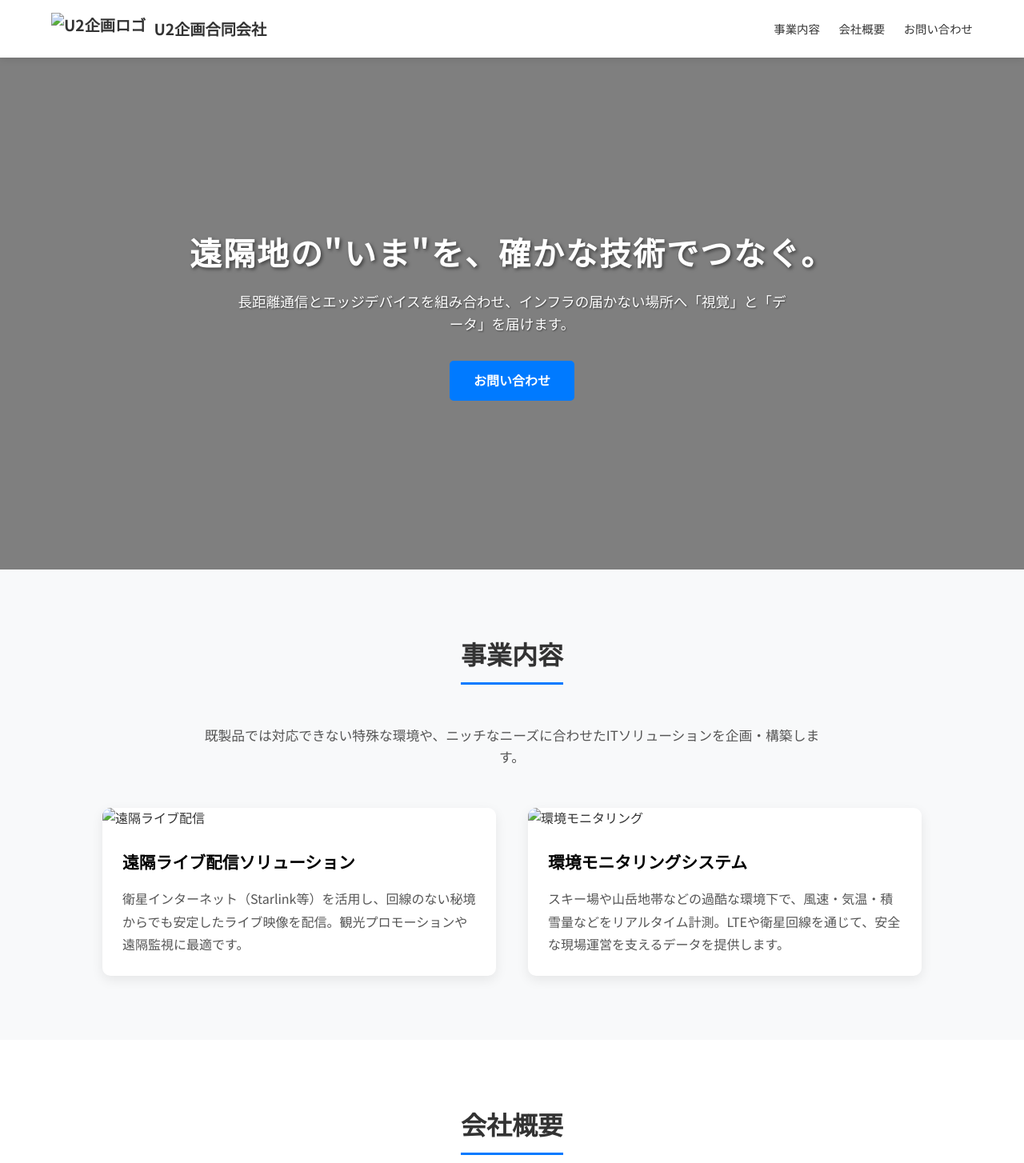
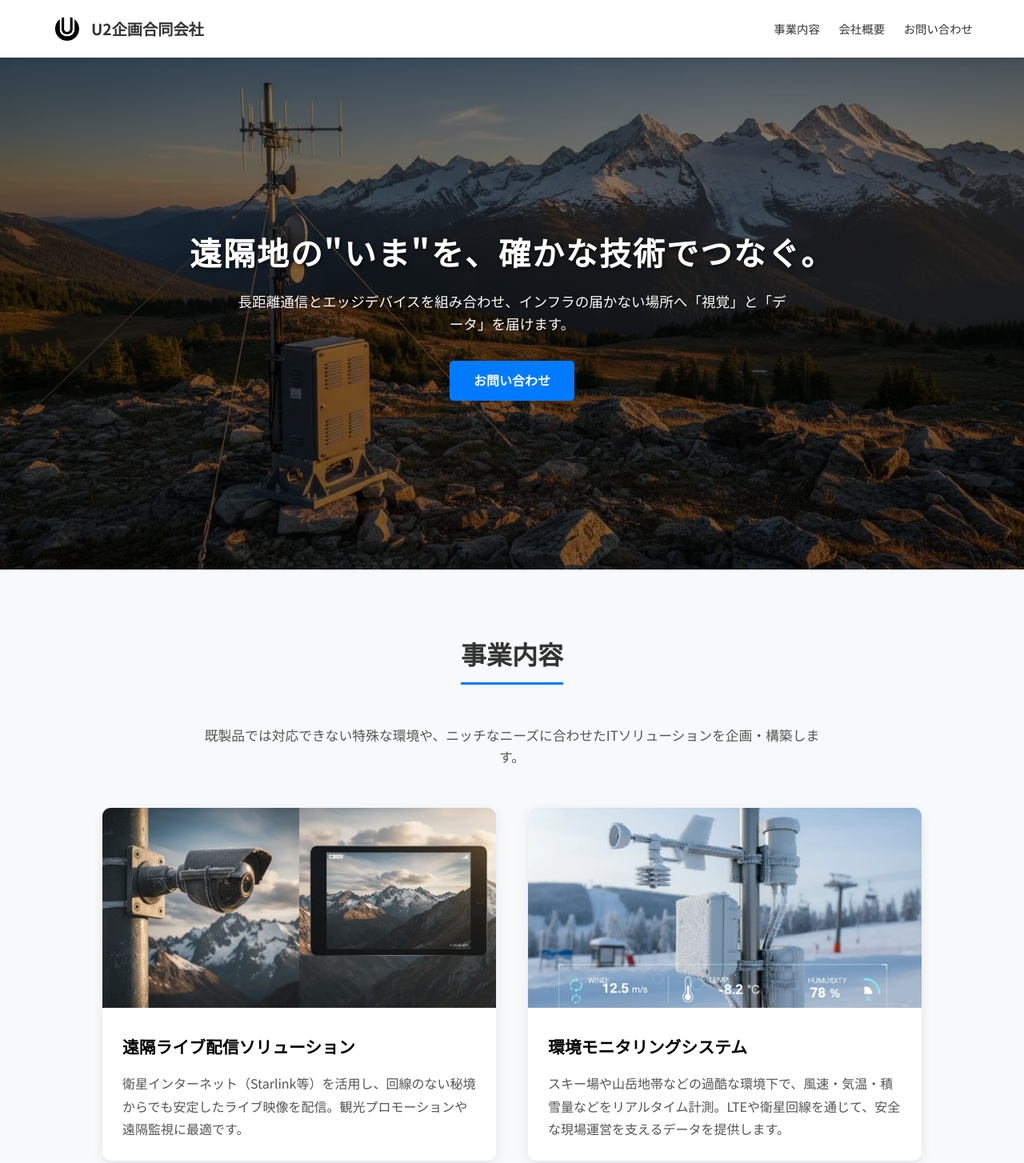
Before and after one commit to dddc555/U2KWeb, a plain HTML site: page index.html in a window 1280 px wide. Shown: the top 1454 px of the page at 80% size. Drawn offline with Linux system fonts and the light colour scheme.

Commit message:
Update index.html

```diff
--- a/index.html
+++ b/index.html
@@ -39,7 +39,7 @@
         /* Hero */
         .hero {
             height: 80vh;
-            background: linear-gradient(rgba(0,0,0,0.5), rgba(0,0,0,0.5)), url('generated_image_1766397433_0.png');
+            background: linear-gradient(rgba(0,0,0,0.5), rgba(0,0,0,0.5)), url('Hero.webp');
             background-size: cover;
             background-position: center;
             display: flex;
@@ -109,7 +109,7 @@
 
     <header>
         <div class="logo-area">
-            <img src="Logo.png" alt="U2企画ロゴ">
+            <img src="Logo.webp" alt="U2企画ロゴ">
             <span>U2企画合同会社</span>
         </div>
         <nav>
@@ -133,7 +133,7 @@
         <div class="services-grid">
             <!-- Service 1 -->
             <div class="service-card">
-                <img src="generated_image_1766397460_0.png" alt="遠隔ライブ配信" class="service-img">
+                <img src="Camera.webp" alt="遠隔ライブ配信" class="service-img">
                 <div class="service-content">
                     <h3>遠隔ライブ配信ソリューション</h3>
                     <p>衛星インターネット（Starlink等）を活用し、回線のない秘境からでも安定したライブ映像を配信。観光プロモーションや遠隔監視に最適です。</p>
@@ -141,7 +141,7 @@
             </div>
             <!-- Service 2 -->
             <div class="service-card">
-                <img src="generated_image_1766397485_0.png" alt="環境モニタリング" class="service-img">
+                <img src="Weather.webp" alt="環境モニタリング" class="service-img">
                 <div class="service-content">
                     <h3>環境モニタリングシステム</h3>
                     <p>スキー場や山岳地帯などの過酷な環境下で、風速・気温・積雪量などをリアルタイム計測。LTEや衛星回線を通じて、安全な現場運営を支えるデータを提供します。</p>
```
